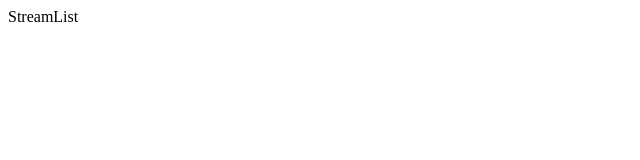
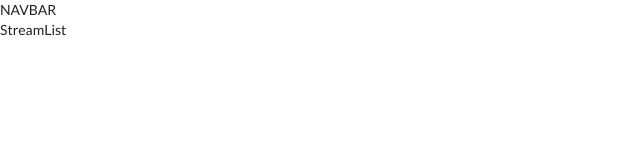
Before and after one commit to michaelizaguirre501/streams-client, a React (Create React App) app: page / in a window 1280 px wide. Shown: the top 160 px of the page, without its empty margins (0-640 px from the left). Built offline with nearby package versions, Linux system fonts and the light colour scheme.

Commit message:
more scaffolding and sematic ui

```diff
--- a/public/index.html
+++ b/public/index.html
@@ -10,6 +10,10 @@
       content="Web site created using create-react-app"
     />
     <link rel="apple-touch-icon" href="%PUBLIC_URL%/logo192.png" />
+    <link
+      rel="stylesheet"
+      href="https://cdnjs.cloudflare.com/ajax/libs/semantic-ui/2.4.1/semantic.min.css"
+    />
     <!--
       manifest.json provides metadata used when your web app is installed on a
       user's mobile device or desktop. See https://developers.google.com/web/fundamentals/web-app-manifest/
--- a/src/components/App.js
+++ b/src/components/App.js
@@ -5,10 +5,12 @@
 import StreamDelete from "./streams/StreamDelete";
 import StreamList from "./streams/StreamList";
 import StreamShow from "./streams/StreamShow";
+import Header from "./Header";
 
 const App = () => {
   return (
     <div>
+      <Header />
       <BrowserRouter>
         <div>
           <Route path="/" exact component={StreamList} />
--- /dev/null
+++ b/src/components/Header.js
@@ -0,0 +1,7 @@
+import React from "react";
+
+const Header = () => {
+  return <div>NAVBAR</div>;
+};
+
+export default Header;
```
